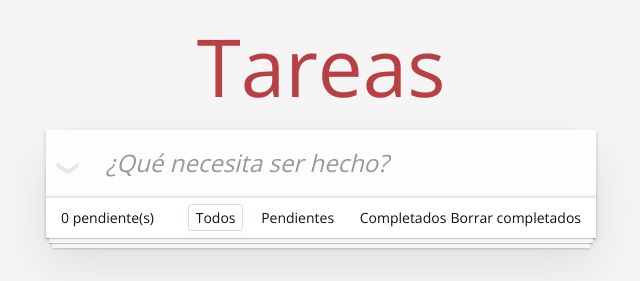
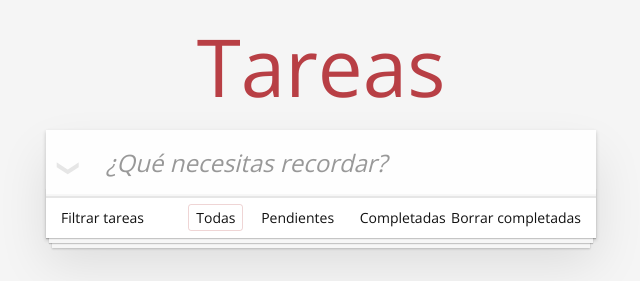
Before and after one commit to serjuzu/Aplicacion-de-notas, a website built with webpack: page src/index.html in a window 1280 px wide. Shown: the top 281 px of the page, 319-959 px from the left. Built offline with nearby package versions, Linux system fonts and the light colour scheme.

Commit message:
Corregido Texto filtro de tareas y placeholder

```diff
--- a/src/classes/todo-list.class.js
+++ b/src/classes/todo-list.class.js
@@ -9,7 +9,7 @@ export class TodoList {
   nuevoTodo(todo) {
     this.todos.push(todo);
     this.guardarLocalStorage();
-  }
+    }
 
   eliminarTodo(id) {
     this.todos = this.todos.filter((todo) => todo.id != id);
--- a/src/index.html
+++ b/src/index.html
@@ -9,7 +9,7 @@
 		<section class="todoapp">
 			<header class="header">
 				<h1>Tareas</h1>
-				<input class="new-todo" placeholder="¿Qué necesita ser hecho?" autofocus>
+				<input class="new-todo" placeholder="¿Qué necesitas recordar?" autofocus>
 			</header>
 			<!-- This section should be hidden by default and shown when there are todos -->
 			<section class="main">
@@ -39,21 +39,21 @@
 			<!-- This footer should hidden by default and shown when there are todos -->
 			<footer class="footer">
 				<!-- This should be `0 items left` by default -->
-				<span class="todo-count"><strong>0</strong> pendiente(s)</span>
+				<span class="todo-count"><strong>Filtrar</strong> tareas</span>
 				<!-- Remove this if you don't implement routing -->
 				<ul class="filters">
 					<li>
-						<a class="selected filtro" href="#/">Todos</a>
+						<a class="selected filtro" href="#/">Todas</a>
 					</li>
 					<li>
 						<a class="filtro" href="#/active">Pendientes</a>
 					</li>
 					<li>
-						<a class="filtro" href="#/completed">Completados</a>
+						<a class="filtro" href="#/completed">Completadas</a>
 					</li>
 				</ul>
 				<!-- Hidden if no completed items are left ↓ -->
-				<button class="clear-completed">Borrar completados</button>
+				<button class="clear-completed">Borrar completadas</button>
 			</footer>
 		</section>
 		<footer class="info">
```
